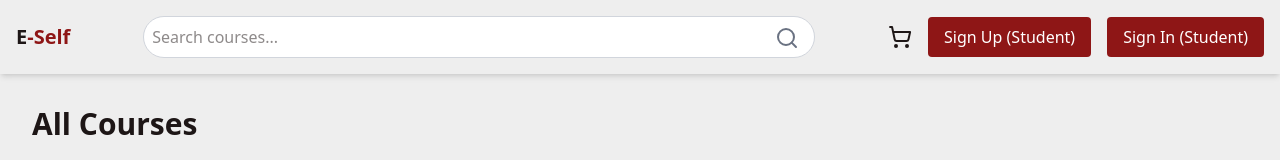
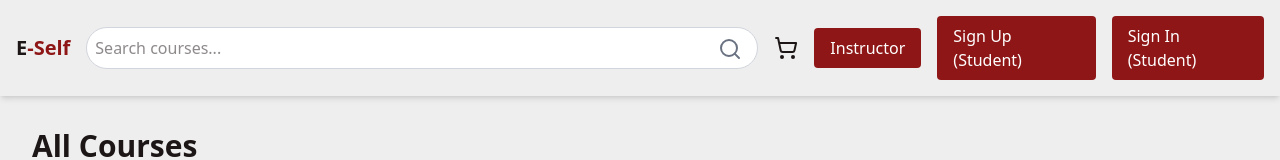
Before and after one commit to NegedeTekleyes/E-self-Lerning, a Next.js app in the folder e-self/: page /courses in a window 1280 px wide. Shown: the top 160 px of the page. Built offline with nearby package versions, Linux system fonts and the light colour scheme; grey boxes are pictures that could not be loaded.

Commit message:
Save changes before switching branches

```diff
--- a/e-self/app/(components)/student/CourseList.tsx
+++ b/e-self/app/(components)/student/CourseList.tsx
@@ -1,8 +1,8 @@
-import CourseCard from './CourseCard'; // Import CourseCard component
+import CourseCard from './CourseCard';
 import { Course } from '../../data/courses';
 
 interface CourseListProps {
-  courses: Course[]; // Accepts an array of courses
+  courses: Course[];
 }
 
 export default function CourseList({ courses }: CourseListProps) {
--- a/e-self/app/(components)/student/Header.tsx
+++ b/e-self/app/(components)/student/Header.tsx
@@ -15,17 +15,13 @@ export default function Header() {
   const pathname = usePathname();
   const { user, logout } = useAuth();
 
-  // Skip header rendering for instructor sign-up, sign-in pages and landing page
   if (pathname === '/landing') {
-    return null; // No need to render the default header on the landing page
+    return null;
   }
 
-  // Define the handleSearch function
   const handleSearch = () => {
     if (search.trim()) {
-      // You can replace this with your actual search logic, e.g., routing to search results
       console.log('Searching for:', search);
-      // Example: router.push(`/search?query=${search}`);
     }
   };
 
@@ -41,7 +37,7 @@ export default function Header() {
           type="text"
           value={search}
           onChange={(e) => setSearch(e.target.value)}
-          onKeyDown={(e) => e.key === 'Enter' && handleSearch()} // Call handleSearch when Enter is pressed
+          onKeyDown={(e) => e.key === 'Enter' && handleSearch()}
           placeholder="Search courses..."
           className="w-full p-2 rounded-full bg-white border border-gray-300 focus:outline-none focus:ring-2 focus:ring-[#8E1616]"
         />
@@ -90,7 +86,12 @@ export default function Header() {
           </div>
         ) : (
           <div className="hidden lg:flex items-center gap-4">
-            {/* Only show student sign-up and sign-in links */}
+            {/* Instructor Button */}
+            <Link href="/instracter/signup" className="bg-[#8E1616] px-4 py-2 rounded hover:bg-[#D84040] text-white">
+              Instructor
+            </Link>
+
+            {/* Student Sign-Up & Sign-In */}
             <Link href="/student/signup" className="bg-[#8E1616] px-4 py-2 rounded hover:bg-[#D84040] text-white">
               Sign Up (Student)
             </Link>
@@ -111,7 +112,12 @@ export default function Header() {
           </div>
           <hr className="my-2" />
 
-          {/* Show only student-related options in the menu */}
+          {/* Instructor Button (Mobile Menu) */}
+          <Link href="/instructor/signup" className="bg-[#8E1616] px-4 py-2 rounded hover:bg-[#D84040] text-white text-center">
+            Instructor
+          </Link>
+
+          {/* Student Sign-Up & Sign-In (Mobile Menu) */}
           <Link href="/student/signup" className="bg-[#8E1616] px-4 py-2 rounded hover:bg-[#D84040] text-white text-center">
             Sign Up
           </Link>
```
Also changed, not shown: e-self/app/(components)/student/hero-text.txt (deleted).
